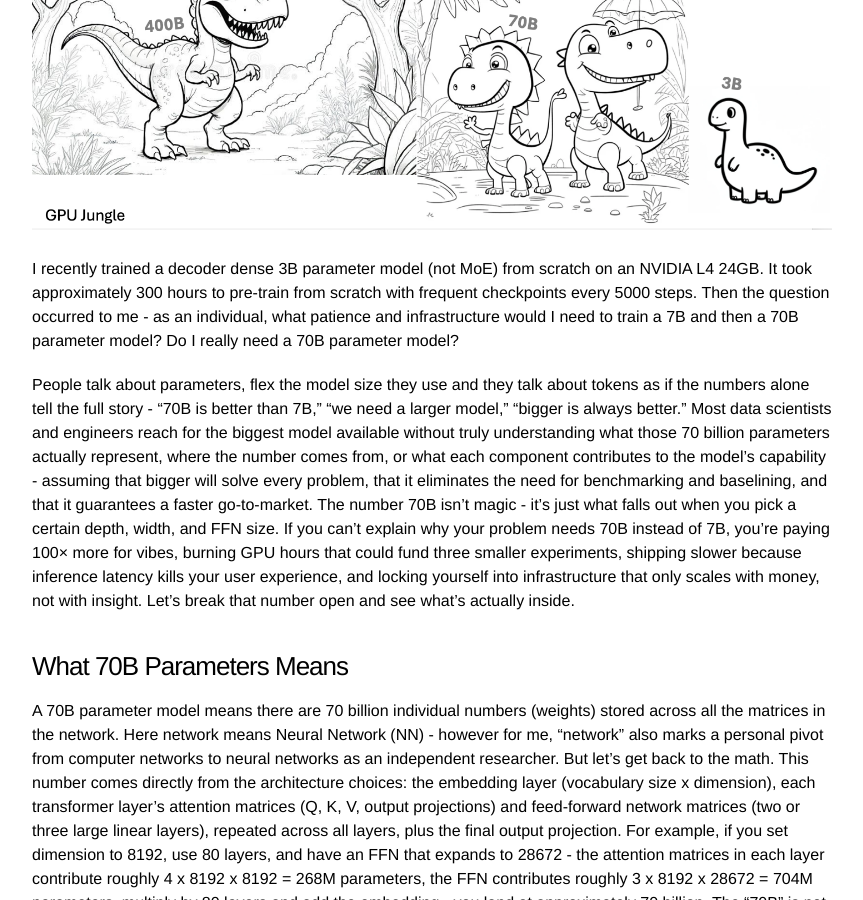
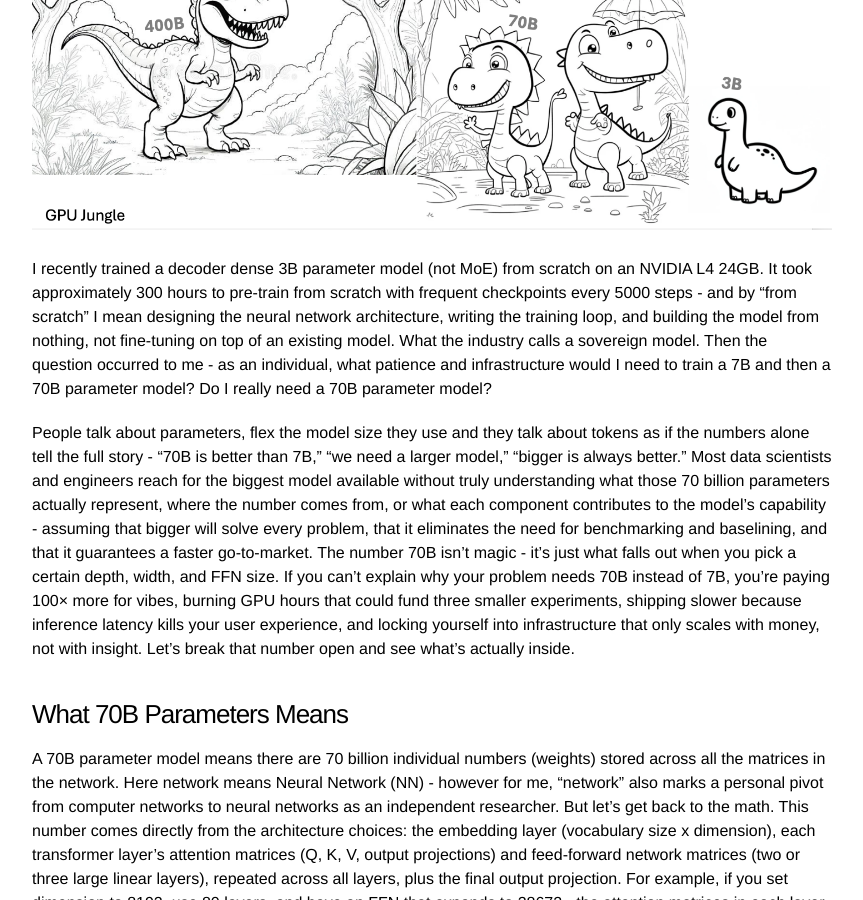
Before and after one commit to deycoding/deycoding.github.io, a Jekyll site: the page built from _posts/2026-06-15-what-does-70b-parameters-mean.md, in a window 1280 px wide and 900 px high, scrolled down 448 px. Shown: the whole window, without its empty margins (208-1071 px from the left). Built offline with Jekyll 4.4.1, drawn with Linux system fonts in a browser that asks for light colours.

Commit message:
Update intro paragraph with sharper messaging

```diff
--- a/_posts/2026-06-15-what-does-70b-parameters-mean.md
+++ b/_posts/2026-06-15-what-does-70b-parameters-mean.md
@@ -13,7 +13,7 @@ I have chosen 70B randomly for the title - however, the reason for this neural r
 
 ![GPU Jungle](/assets/images/gpu-jungle.png){: style="max-width:100%; width:1120px"}
 
-I recently trained a decoder dense 3B parameter model (not MoE) from scratch on an NVIDIA L4 24GB. It took approximately 300 hours to pre-train from scratch with frequent checkpoints every 5000 steps. Then the question occurred to me - as an individual, what patience and infrastructure would I need to train a 7B and then a 70B parameter model? Do I really need a 70B parameter model?
+I recently trained a decoder dense 3B parameter model (not MoE) from scratch on an NVIDIA L4 24GB. It took approximately 300 hours to pre-train from scratch with frequent checkpoints every 5000 steps - and by "from scratch" I mean designing the neural network architecture, writing the training loop, and building the model from nothing, not fine-tuning on top of an existing model. What the industry calls a sovereign model. Then the question occurred to me - as an individual, what patience and infrastructure would I need to train a 7B and then a 70B parameter model? Do I really need a 70B parameter model?
 
 People talk about parameters, flex the model size they use and they talk about tokens as if the numbers alone tell the full story - "70B is better than 7B," "we need a larger model," "bigger is always better." Most data scientists and engineers reach for the biggest model available without truly understanding what those 70 billion parameters actually represent, where the number comes from, or what each component contributes to the model's capability - assuming that bigger will solve every problem, that it eliminates the need for benchmarking and baselining, and that it guarantees a faster go-to-market. The number 70B isn't magic - it's just what falls out when you pick a certain depth, width, and FFN size. If you can't explain why your problem needs 70B instead of 7B, you're paying 100× more for vibes, burning GPU hours that could fund three smaller experiments, shipping slower because inference latency kills your user experience, and locking yourself into infrastructure that only scales with money, not with insight. Let's break that number open and see what's actually inside.
 
```
